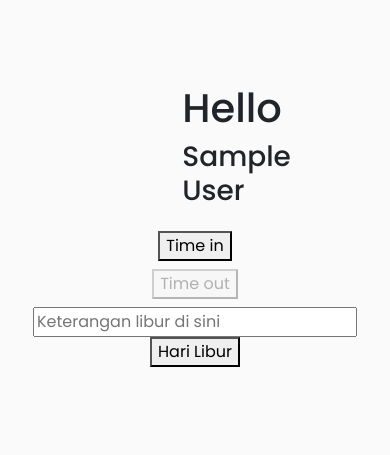
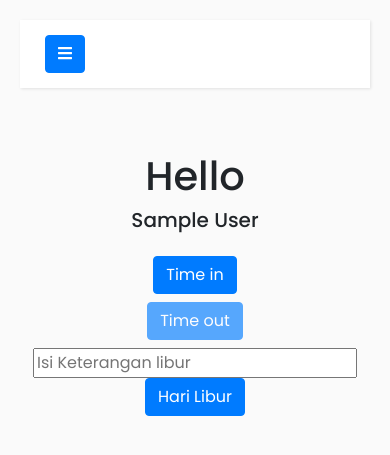
Before and after one commit to reyneralex20/Absensi, a PHP site: page /absen.php in a window 390 px wide. Shown: the top 455 px of the page. Run offline with PHP 8.4, Linux system fonts and the light colour scheme; the visitor is signed in with stand-in values (Sample User, id 1); some libraries are stand-ins or nearby versions.

Commit message:
style & responsive
perbaikan style dan penambahan responsive

```diff
--- a/Login/absen.php
+++ b/Login/absen.php
@@ -29,13 +29,14 @@
 
 <body>
     <div class="wrapper">
-        <nav id="sidebar" style="height: 100vh">
-            <div class="sidebar-header">
-                <img src="/img/test1.png" class="rounded-circle" alt="usernamePP" style="width:200px;height:200px">
+        <!-- sidebar -->
+        <nav id="sidebar">
+            <div class="sidebar-header text-center">
+                <img src="/img/pp.png" class="rounded-circle" alt="usernamePP" style="width:150px;height:150px">
             </div>
 
             <ul class="list-unstyled components">
-                <h3 class="text-center"><?php echo $_SESSION['namalengkap']; ?></h3>
+                <h5 class="text-center"><?php echo $_SESSION['namalengkap']; ?></h5>
                 <li class="active">
                     <a href="absen.php">Absen</a>
                 </li>
@@ -50,15 +51,25 @@
 
         <!-- Page Content  -->
         <div id="content">
-            <div class="row text-center w-25 p-3 mx-auto mt-5">
+            <nav class="navbar navbar-default">
+                <div class="container-fluid">
+                    <div class="navbar-header">
+                        <button type="button" class="btn btn-primary" id="sidebarCollapse" class="btn btn-info navbar-btn">
+                            <i class="fa">&#xf0c9;</i>
+                        </button>
+                    </div>
+                </div>
+            </nav>
+
+            <div class="row text-center p-3 mx-auto mt-5">
                 <div class="col text-center">
                     <h1>Hello</h1>
-                    <h3 class="text-center"><?php echo $_SESSION['namalengkap']; ?></h3>
+                    <h5 class="text-center" id="namaID"><?php echo $_SESSION['namalengkap']; ?></h5>
                 </div>
             </div>
             <div class="row">
                 <div class="col text-center">
-                    <button type="submit" name="buttonIn" id="timeIn">Time in</button>
+                    <button type="submit" class="btn btn-primary" name="buttonIn" id="timeIn">Time in</button>
                     <div id="hasilTimeIn">
 
                     </div>
@@ -66,7 +77,7 @@
             </div>
             <div class="row">
                 <div class="col text-center mt-2">
-                    <button type="submit" name="buttonOut" id="timeOut" disabled="disabled"> Time out</button>
+                    <button type="submit" class="btn btn-primary" name="buttonOut" id="timeOut" disabled="disabled"> Time out</button>
                     <div id="hasilTimeOut">
 
                     </div>
@@ -74,8 +85,8 @@
             </div>
             <div class="row">
                 <div class="col text-center mt-2">
-                    <input id="keterangan" type="text" name="keterangan" placeholder="Keterangan libur di sini">
-                    <button type="submit" name="buttonLibur" id="btnLibur" > Hari Libur</button>
+                    <input id="keterangan" type="text" name="keterangan" placeholder="Isi Keterangan libur">
+                    <button type="submit" class="btn btn-primary" name="buttonLibur" id="btnLibur" > Hari Libur</button>
                     <div id="hasilLibur">
 
                     </div>
@@ -145,6 +156,12 @@
                 })
                 $("#timeIn").attr("disabled", true);
             })
+
+            $('#sidebarCollapse').on('click',function(){
+                $('#sidebar').toggleClass('active');
+            });
+
+
         });
     </script>
 </body>
--- a/Login/style.css
+++ b/Login/style.css
@@ -62,7 +62,7 @@ a:focus {
     background: #7386D5;
     color: #fff;
     transition: all 0.3s;
-    height: 100%;
+    height: 100vh;
 }
 
 #sidebar.active {
@@ -167,4 +167,5 @@ a.article:hover {
     #sidebarCollapse span {
         display: none;
     }
+
 }
```
Also changed, not shown: Login/lihatAbsensi.php (+17 -4 lines), Login/img/pp.png (added).
